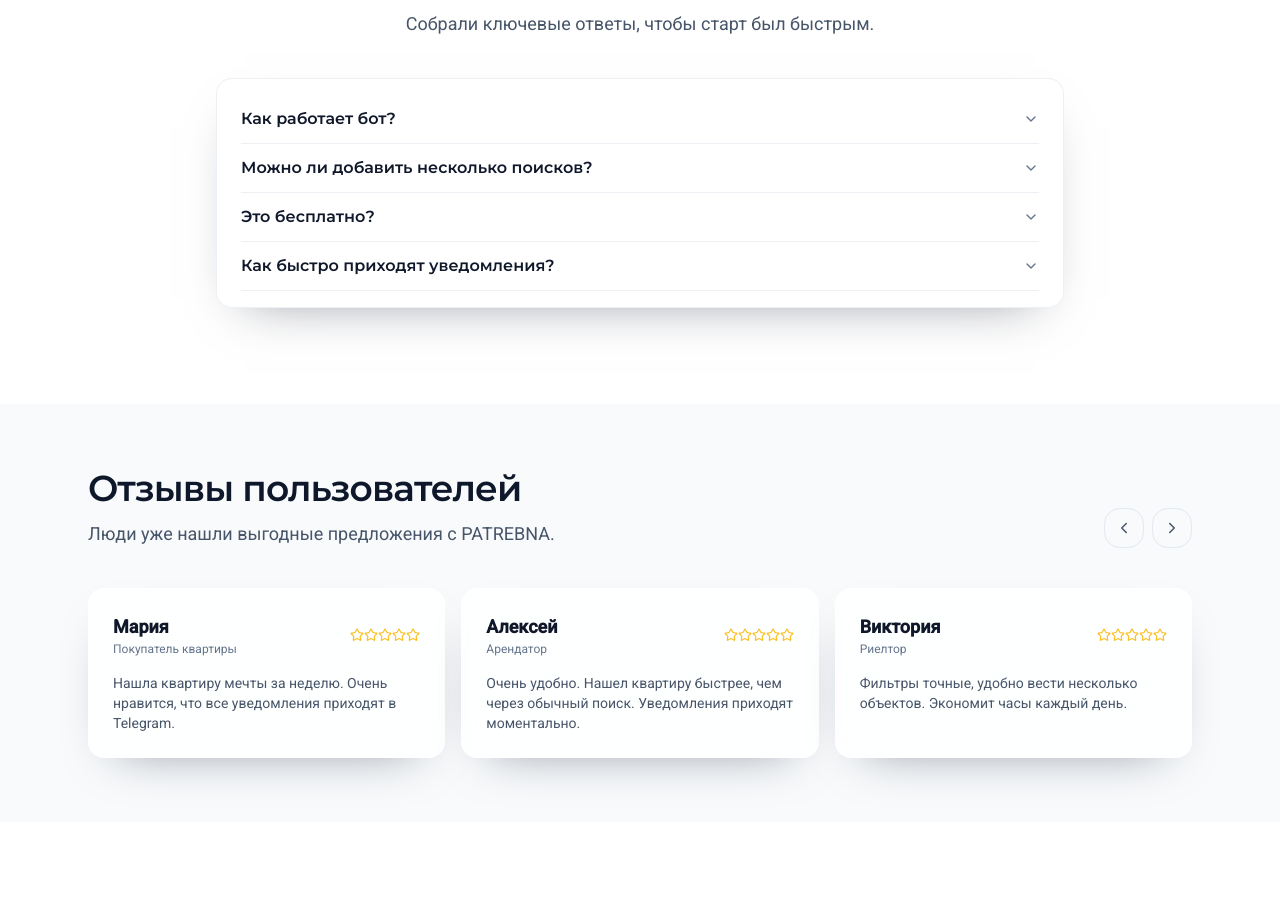
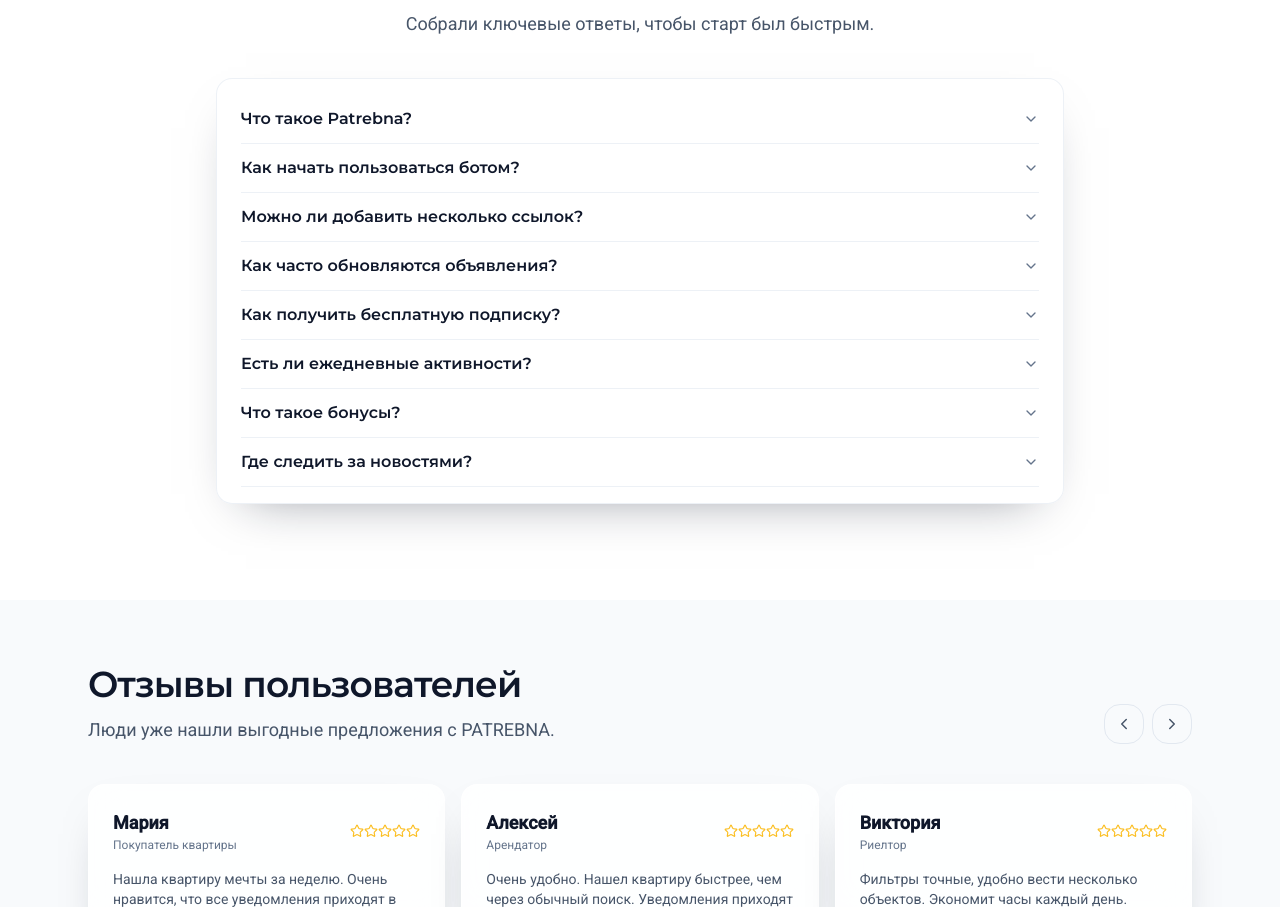
Before and after one commit to patrebna/landing, a React (Vite) app: page / in a window 1280 px wide. Shown: the part 2138-3045 px from the top of the page. Built offline with nearby package versions, Linux system fonts and the light colour scheme.

Commit message:
feat(FAQ): обновлены вопросы и ответы для улучшения понимания функционала бота

```diff
--- a/src/data/faq.ts
+++ b/src/data/faq.ts
@@ -1,22 +1,41 @@
 export const faqItems = [
   {
-    question: "Как работает бот?",
+    question: "Что такое Patrebna?",
     answer:
-      "Patrebna отслеживает новые объявления на Kufar.by по вашим фильтрам и сразу отправляет уведомления в Telegram.",
+      "Patrebna — это бот-помощник, который отслеживает и оповещает о появлении новых объявлений на Kufar.",
   },
   {
-    question: "Можно ли добавить несколько поисков?",
+    question: "Как начать пользоваться ботом?",
     answer:
-      "Да, в подписке можно добавить до трех разных ссылок поиска и получать уведомления по каждой.",
+      "Достаточно просто добавить ссылку на товары, которые вы хотите отслеживать.",
   },
   {
-    question: "Это бесплатно?",
+    question: "Можно ли добавить несколько ссылок?",
     answer:
-      "Базовый функционал доступен бесплатно, подписка дает расширенные возможности и приоритетные уведомления.",
+      "В базовом тарифе доступна 1 ссылка. В расширенной подписке — до 3 одновременно.",
   },
   {
-    question: "Как быстро приходят уведомления?",
+    question: "Как часто обновляются объявления?",
     answer:
-      "Оповещения приходят почти мгновенно после появления объявления на Kufar.by.",
+      "Бот работает 24/7. Данные обновляются согласно выбранному тарифу: от 60 минут в бесплатной версии до 5 минут в расширенной.",
+  },
+  {
+    question: "Как получить бесплатную подписку?",
+    answer:
+      "Выполняйте задания: подписка на канал, приглашение друзей и другие активности в разделе Подписка.",
+  },
+  {
+    question: "Есть ли ежедневные активности?",
+    answer:
+      "Да, можно забирать ежедневный бонус и играть в «Кубик удачи» в разделе подписки.",
+  },
+  {
+    question: "Что такое бонусы?",
+    answer:
+      "Это внутренняя валюта. Баланс доступен в разделе «Кошелёк», где их можно тратить на услуги и подписку.",
+  },
+  {
+    question: "Где следить за новостями?",
+    answer: "Все обновления публикуются в канале Патрэбные новости.",
   },
 ];
```
